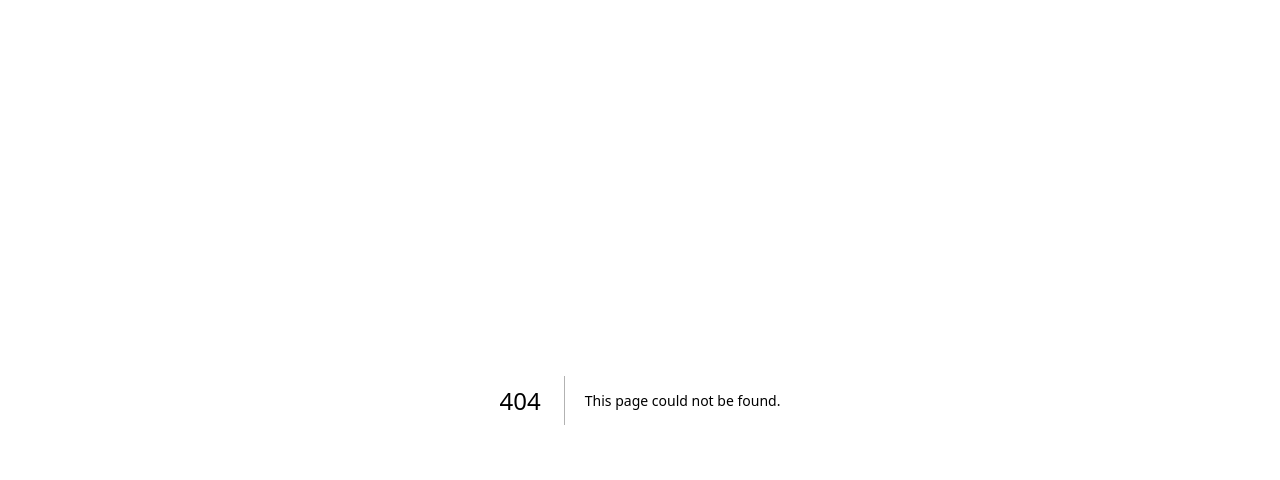
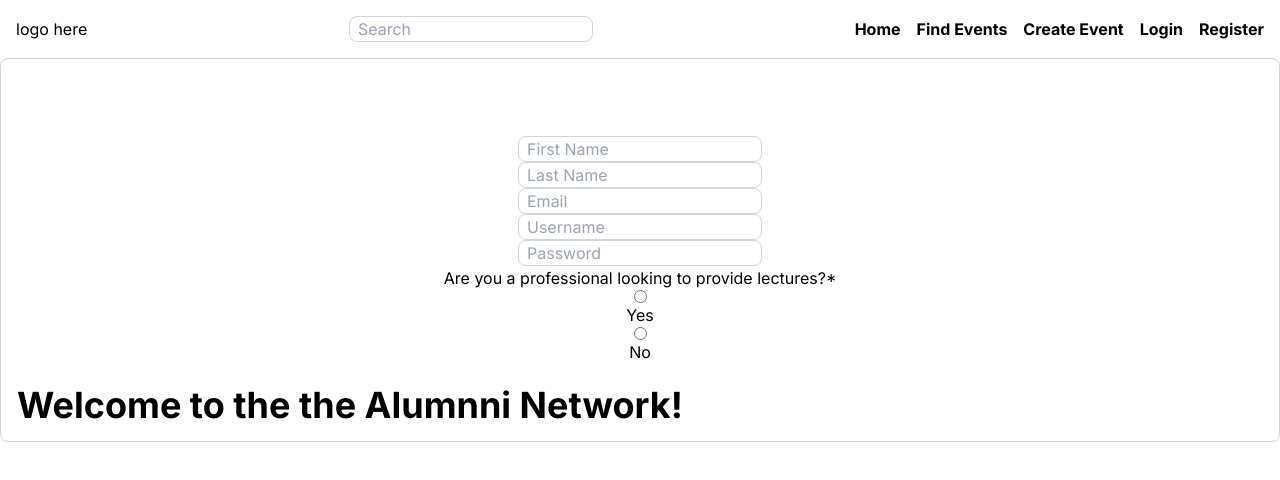
Before and after one commit to kaw393939/user_management, a Next.js app in the folder frontend/: page /register in a window 1280 px wide. Before the commit this address had no page. Shown: the top 480 px of the page. Built offline with nearby package versions, Linux system fonts and the light colour scheme.

Commit message:
start of a frontend

```diff
--- a/frontend/src/app/globals.css
+++ b/frontend/src/app/globals.css
@@ -16,16 +16,6 @@
   }
 }
 
-body {
-  color: rgb(var(--foreground-rgb));
-  background: linear-gradient(
-      to bottom,
-      transparent,
-      rgb(var(--background-end-rgb))
-    )
-    rgb(var(--background-start-rgb));
-}
-
 @layer utilities {
   .text-balance {
     text-wrap: balance;
--- a/frontend/src/app/layout.tsx
+++ b/frontend/src/app/layout.tsx
@@ -1,6 +1,7 @@
 import type { Metadata } from "next";
 import { Inter } from "next/font/google";
 import "./globals.css";
+import NavBar from "@/components/nav";
 
 const inter = Inter({ subsets: ["latin"] });
 
@@ -16,7 +17,11 @@ export default function RootLayout({
 }>) {
   return (
     <html lang="en">
-      <body className={inter.className}>{children}</body>
+      <body className={inter.className}>
+        {" "}
+        <NavBar />
+        {children}
+      </body>
     </html>
   );
 }
--- a/frontend/src/app/page.tsx
+++ b/frontend/src/app/page.tsx
@@ -1,80 +1,29 @@
+"use client";
 import Image from "next/image";
 
 export default function Home() {
+  let isOpen = false;
   return (
-    <main className="min-h-screen bg-gradient-to-b from-blue-500 to-indigo-600 text-white">
-      <div className="max-w-7xl mx-auto px-4 sm:px-6 lg:px-8 py-16">
-        <div className="text-center">
-          <h1 className="text-4xl font-extrabold tracking-tight sm:text-5xl md:text-6xl">
-            Gutenberg Johanus: The AI Printing Press for Education
-          </h1>
-          <p className="mt-3 max-w-md mx-auto text-base text-gray-300 sm:text-lg md:mt-5 md:text-xl md:max-w-3xl">
-            Revolutionizing education through high-performance, scalable AI systems that deliver personalized learning experiences.
-          </p>
-        </div>
+    <>
+      <div className=" bg-white text-white relative min-h-96">
+        <h1 className="text-4xl font-bold text-center m-0 text-white absolute z-10 bottom-4 left-4">
+          Welcome to the the Alumnni Network!
+        </h1>
+        <a
+          href="/events"
+          className="bg-teal-400 text-white text-xl font-bold p-2 rounded-lg absolute z-10 bottom-3 right-3"
+        >
+          Find Your Next Event
+        </a>
 
-        <div className="mt-12 grid gap-8 sm:grid-cols-2 lg:grid-cols-3">
-          <div className="bg-white rounded-lg shadow-lg overflow-hidden">
-            <Image
-              src="/placeholder-image-1.jpg"
-              alt="VectoDB Content Ingestion"
-              width={500}
-              height={300}
-              priority
-              className="w-full h-48 object-cover"
-            />
-            <div className="p-6">
-              <h3 className="text-xl font-semibold text-gray-900">VectoDB Content Ingestion</h3>
-              <p className="mt-4 text-base text-gray-500">
-                Our AI-powered system efficiently ingests content into VectoDB, enabling high-quality output and personalized learning experiences.
-              </p>
-            </div>
-          </div>
-
-          <div className="bg-white rounded-lg shadow-lg overflow-hidden">
-            <Image
-              src="/placeholder-image-2.jpg"
-              alt="Personalized Educational Content"
-              width={500}
-              height={300}
-              priority
-              className="w-full h-48 object-cover"
-            />
-            <div className="p-6">
-              <h3 className="text-xl font-semibold text-gray-900">Personalized Educational Content</h3>
-              <p className="mt-4 text-base text-gray-500">
-                From writing coaches to math tutors, our AI generates tailored educational content to meet individual learning needs.
-              </p>
-            </div>
-          </div>
-
-          <div className="bg-white rounded-lg shadow-lg overflow-hidden">
-            <Image
-              src="/placeholder-image-3.jpg"
-              alt="AI-Powered Online School"
-              width={500}
-              height={300}
-              priority
-              className="w-full h-48 object-cover"
-            />
-            <div className="p-6">
-              <h3 className="text-xl font-semibold text-gray-900">AI-Powered Online School</h3>
-              <p className="mt-4 text-base text-gray-500">
-                Our MVP is evolving into a comprehensive online school, leveraging AI to provide personalized learning experiences at scale.
-              </p>
-            </div>
-          </div>
-        </div>
-
-        <div className="mt-16 text-center">
-          <a
-            href="/get-started"
-            className="inline-block bg-white border border-transparent rounded-md py-3 px-8 font-medium text-blue-600 hover:bg-blue-50"
-          >
-            Get Started
-          </a>
-        </div>
+        <Image
+          src="/pexels-photo-5940838 3.png"
+          alt="Alumni Network"
+          width={1500}
+          height={100}
+          className="w-full h-full absolute top-0 left-0"
+        />
       </div>
-    </main>
+    </>
   );
 }
--- /dev/null
+++ b/frontend/src/app/register/page.tsx
@@ -0,0 +1,53 @@
+import React from "react";
+
+const page = () => {
+  return (
+    <form className="register-form bg-white relative min-h-96 border border-gray-300 rounded-lg p-4 flex flex-col justify-center items-center">
+      <h1 className="text-4xl font-bold text-center m-0 absolute z-10 bottom-4 left-4">
+        Welcome to the the Alumnni Network!
+      </h1>
+      <input
+        type="text"
+        name="fname"
+        id="fname"
+        placeholder="First Name"
+        className="border border-gray-300 rounded-lg pl-2"
+      />
+      <input
+        type="text"
+        name="lname"
+        id="lname"
+        placeholder="Last Name"
+        className="border border-gray-300 rounded-lg pl-2"
+      />
+      <input
+        type="email"
+        name="email"
+        id="email"
+        placeholder="Email"
+        className="border border-gray-300 rounded-lg pl-2"
+      />
+      <input
+        className="border border-gray-300 rounded-lg pl-2"
+        type="username"
+        name="username"
+        id="username"
+        placeholder="Username"
+      />
+      <input
+        className="border border-gray-300 rounded-lg pl-2"
+        type="password"
+        name="password"
+        id="password"
+        placeholder="Password"
+      />
+      <p>Are you a professional looking to provide lectures?*</p>
+      <input type="radio" name="prof" id="prof1" value="prof1" />
+      <label htmlFor="prof1">Yes</label>
+      <input type="radio" name="prof" id="prof2" value="prof2" />
+      <label htmlFor="prof2">No</label>
+    </form>
+  );
+};
+
+export default page;
--- /dev/null
+++ b/frontend/src/components/nav.tsx
@@ -0,0 +1,36 @@
+const NavBar = () => {
+  let navItems = [
+    { title: "Home", path: "/" },
+    { title: "Find Events", path: "/events" },
+    { title: "Create Event", path: "/create" },
+    { title: "Login", path: "/login" },
+    { title: "Register", path: "/register" },
+  ];
+
+  return (
+    <nav className="nav flex justify-between items-center p-4">
+      <h2>logo here</h2>
+      <input
+        type="search"
+        name="search"
+        id="searach"
+        className="search border border-gray-300 rounded-lg pl-2"
+        placeholder="Search"
+      />
+      <ul className="nav-list flex justify-center space-x-4">
+        {navItems.map((item) => (
+          <li key={item.title} className="nav-item inline-block">
+            <a
+              href={item.path}
+              className="nav-link text-black hover:text-blue-500 font-bold"
+            >
+              {item.title}
+            </a>
+          </li>
+        ))}
+      </ul>
+    </nav>
+  );
+};
+
+export default NavBar;
```
Also changed, not shown: frontend/public/pexels-photo-5940838 3.png (added), frontend/src/app/login/page.tsx (added), 1 other file (tests, documents, lock files or other folders).
